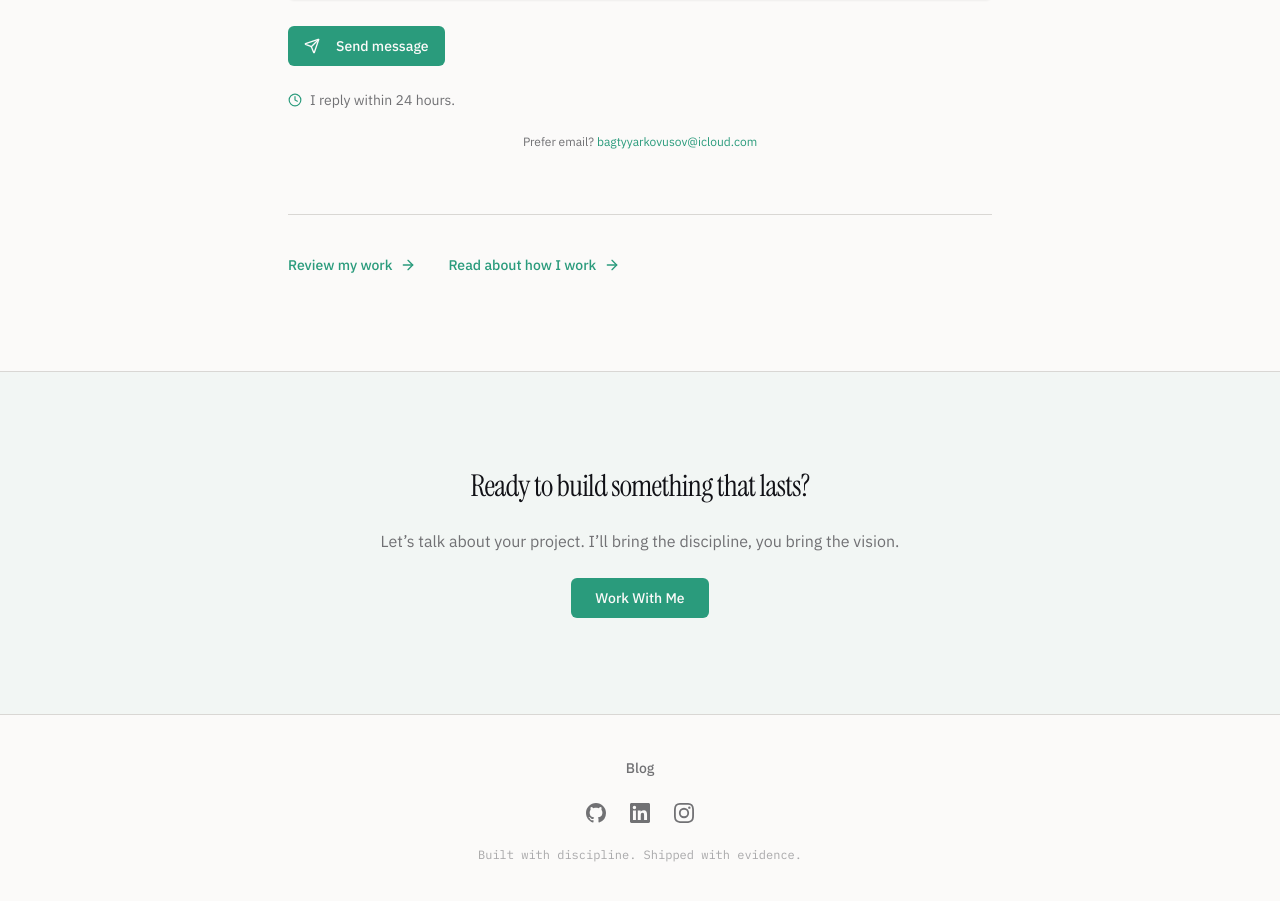
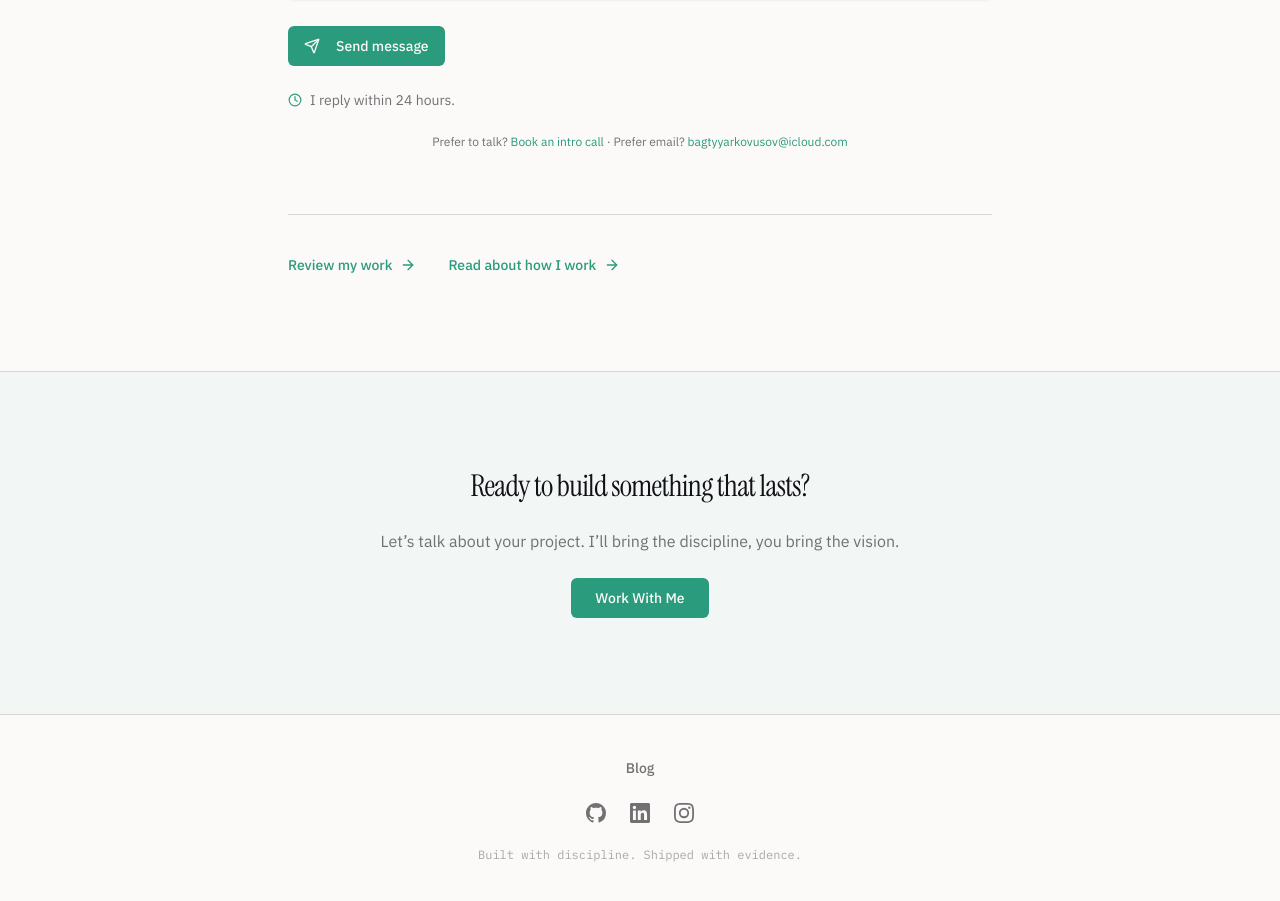
Before and after one commit to bagtyyarkovusov/personal-engineering-portfolio, a Next.js app: page /work-with-me in a window 1280 px wide. Shown: the part 2362-3263 px from the top of the page. Built offline with nearby package versions, Linux system fonts and the light colour scheme; no server answers.

Commit message:
feat(work-with-me): add Cal.com intro call booking link

```diff
--- a/src/app/(public)/work-with-me/page.tsx
+++ b/src/app/(public)/work-with-me/page.tsx
@@ -267,7 +267,16 @@ export default function WorkWithMePage() {
             I reply within 24 hours.
           </p>
           <p className="text-center text-xs text-muted-foreground">
-            Prefer email?{" "}
+            Prefer to talk?{" "}
+            <a
+              href="https://cal.com/bagtyyar-kovusov"
+              target="_blank"
+              rel="noopener noreferrer"
+              className="text-primary hover:underline"
+            >
+              Book an intro call
+            </a>{" "}
+            · Prefer email?{" "}
             <a
               href="mailto:bagtyyarkovusov@icloud.com?subject=Project%20or%20hiring%20inquiry"
               className="text-primary hover:underline"
```
